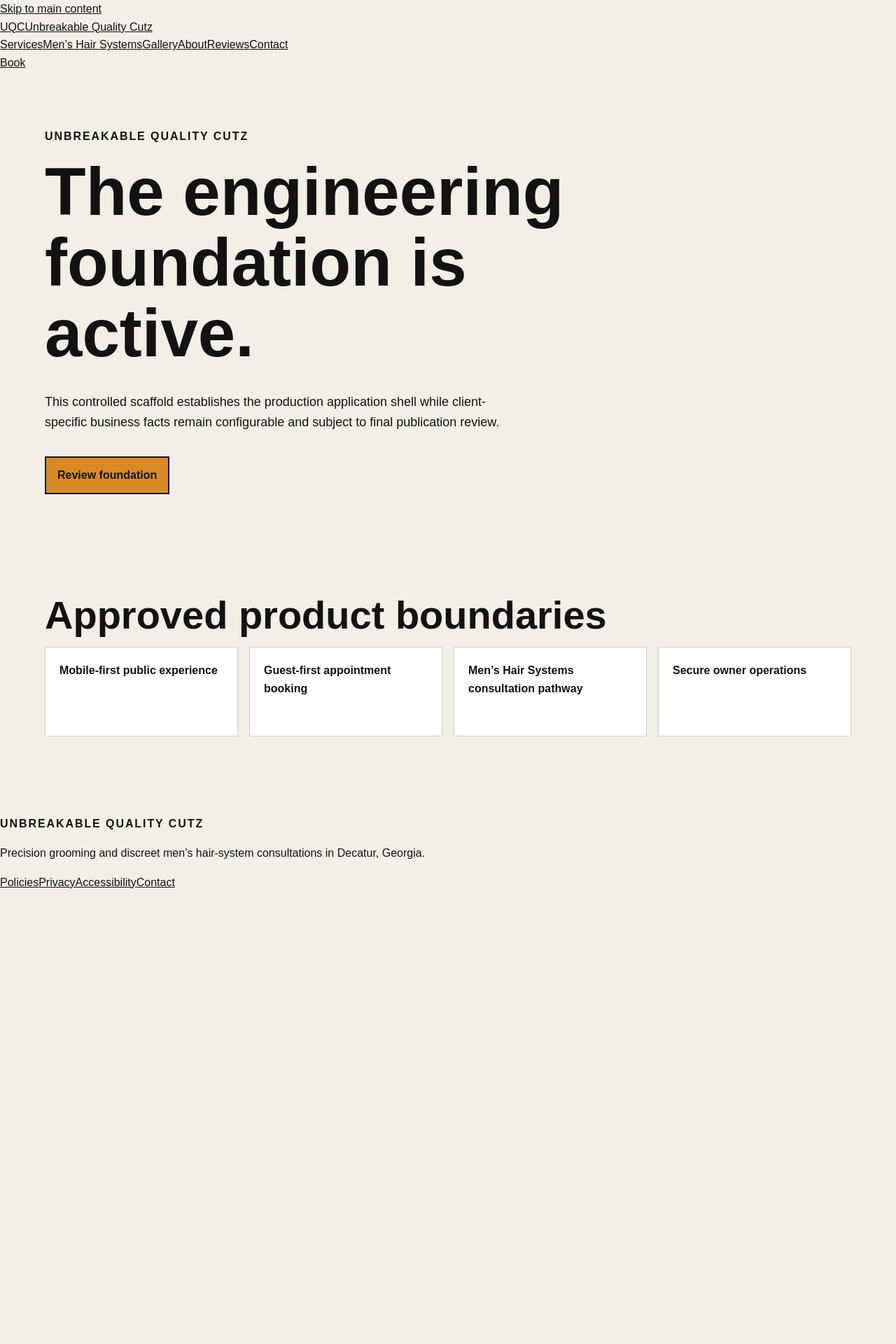
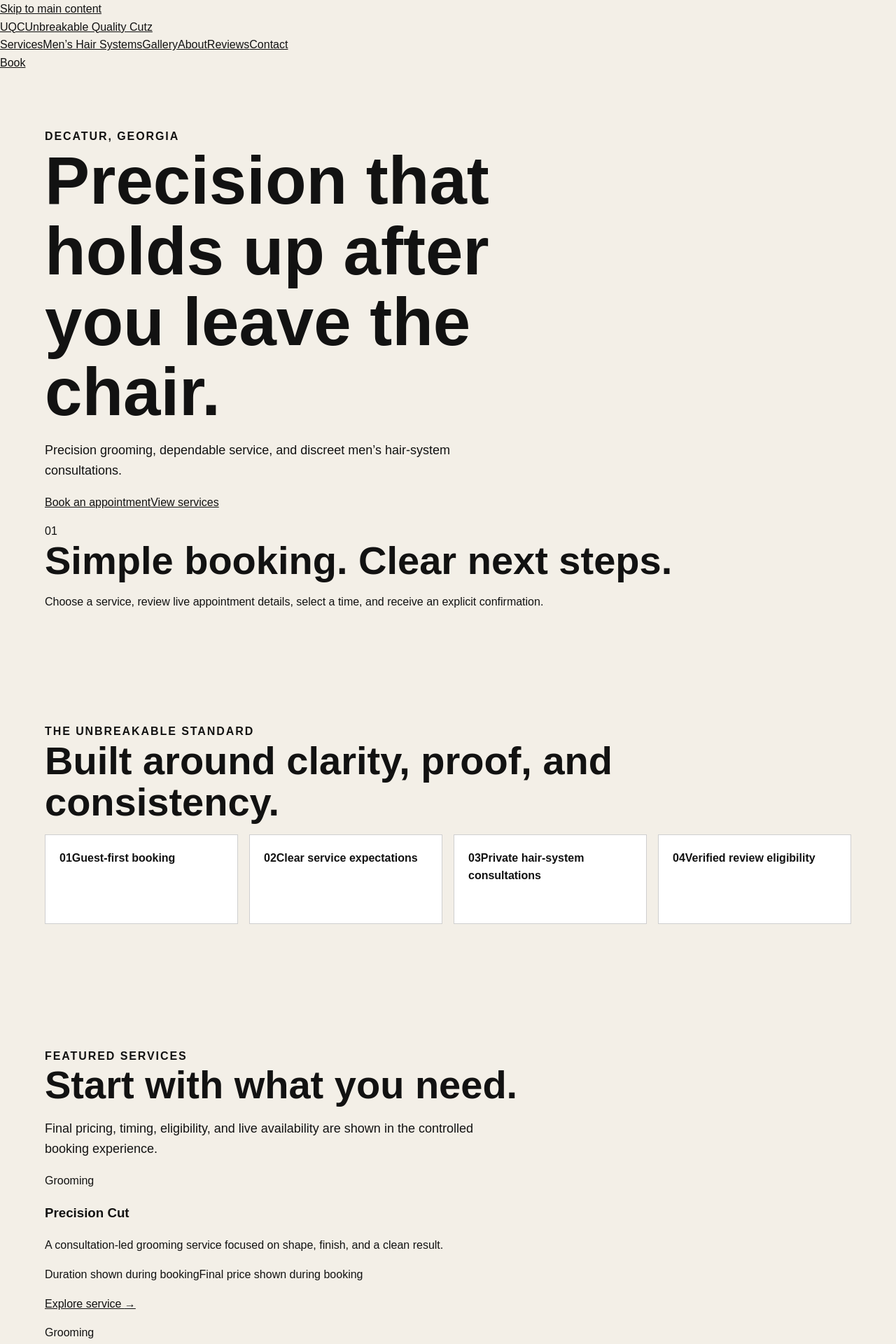
Before and after one commit to cocodev86/Turk, a Next.js app: page / in a window 1280 px wide. Shown: the top 1920 px of the page at 70% size. Before the commit the page ends 1273 px from the top, so only its background shows below. Built offline with nearby package versions, Linux system fonts and the light colour scheme; no server answers.

Commit message:
feat: implement UQC public homepage

```diff
--- a/src/app/page.tsx
+++ b/src/app/page.tsx
@@ -1,29 +1,86 @@
-const foundationItems = [
-  "Mobile-first public experience",
-  "Guest-first appointment booking",
-  "Men’s Hair Systems consultation pathway",
-  "Secure owner operations"
+import Link from "next/link";
+import { businessProfile, services } from "@/content/site";
+
+const trustPoints = [
+  "Guest-first booking",
+  "Clear service expectations",
+  "Private hair-system consultations",
+  "Verified review eligibility"
 ] as const;
 
 export default function HomePage() {
   return (
-    <main>
-      <section className="hero" aria-labelledby="page-title">
-        <p className="eyebrow">Unbreakable Quality Cutz</p>
-        <h1 id="page-title">The engineering foundation is active.</h1>
-        <p className="lede">
-          This controlled scaffold establishes the production application shell while client-specific
-          business facts remain configurable and subject to final publication review.
-        </p>
-        <a className="primaryAction" href="#foundation">Review foundation</a>
+    <>
+      <section className="hero heroDark" aria-labelledby="page-title">
+        <div className="heroCopy">
+          <p className="eyebrow">Decatur, Georgia</p>
+          <h1 id="page-title">Precision that holds up after you leave the chair.</h1>
+          <p className="lede">{businessProfile.positioning}</p>
+          <div className="actionRow">
+            <Link className="button buttonPrimary" href="/book">Book an appointment</Link>
+            <Link className="button buttonSecondary" href="/services">View services</Link>
+          </div>
+        </div>
+        <aside className="heroPanel" aria-label="Booking promise">
+          <span className="panelNumber">01</span>
+          <h2>Simple booking. Clear next steps.</h2>
+          <p>Choose a service, review live appointment details, select a time, and receive an explicit confirmation.</p>
+        </aside>
       </section>
 
-      <section id="foundation" className="section" aria-labelledby="foundation-title">
-        <h2 id="foundation-title">Approved product boundaries</h2>
-        <ul className="featureGrid">
-          {foundationItems.map((item) => <li key={item}>{item}</li>)}
+      <section className="section" aria-labelledby="trust-title">
+        <p className="eyebrow">The Unbreakable Standard</p>
+        <h2 id="trust-title">Built around clarity, proof, and consistency.</h2>
+        <ul className="featureGrid compactGrid">
+          {trustPoints.map((item, index) => <li key={item}><span>0{index + 1}</span>{item}</li>)}
         </ul>
       </section>
-    </main>
+
+      <section className="section splitSection" aria-labelledby="services-title">
+        <div>
+          <p className="eyebrow">Featured services</p>
+          <h2 id="services-title">Start with what you need.</h2>
+          <p className="lede">Final pricing, timing, eligibility, and live availability are shown in the controlled booking experience.</p>
+        </div>
+        <div className="cardGrid">
+          {services.map((service) => (
+            <article className="serviceCard" key={service.slug}>
+              <p className="cardMeta">{service.category}</p>
+              <h3>{service.name}</h3>
+              <p>{service.summary}</p>
+              <p className="serviceFacts"><span>{service.durationLabel}</span><span>{service.priceLabel}</span></p>
+              <Link href={`/services/${service.slug}`}>Explore service <span aria-hidden="true">→</span></Link>
+            </article>
+          ))}
+        </div>
+      </section>
+
+      <section className="section featureBand" aria-labelledby="hair-title">
+        <div>
+          <p className="eyebrow">Men’s Hair Systems</p>
+          <h2 id="hair-title">Private, respectful, consultation-led.</h2>
+        </div>
+        <div>
+          <p className="lede">Explore non-surgical hair replacement without exaggerated, medicalized, or guaranteed-result claims.</p>
+          <Link className="textLink" href="/hair-systems">Learn about the consultation process <span aria-hidden="true">→</span></Link>
+        </div>
+      </section>
+
+      <section className="section proofSection" aria-labelledby="proof-title">
+        <p className="eyebrow">Authentic proof only</p>
+        <h2 id="proof-title">The gallery will show real, consented client work.</h2>
+        <p className="lede">Generated concepts may guide art direction, but they will never be presented as actual customer outcomes.</p>
+        <Link className="button buttonSecondary" href="/gallery">View gallery standards</Link>
+      </section>
+
+      <section className="section finalCta" aria-labelledby="cta-title">
+        <p className="eyebrow">Ready when you are</p>
+        <h2 id="cta-title">Book with fewer texts, calls, and unanswered questions.</h2>
+        <div className="actionRow">
+          <Link className="button buttonPrimary" href="/book">Start booking</Link>
+          <Link className="button buttonSecondary" href="/contact">Contact UQC</Link>
+        </div>
+      </section>
+    </>
   );
 }
```
